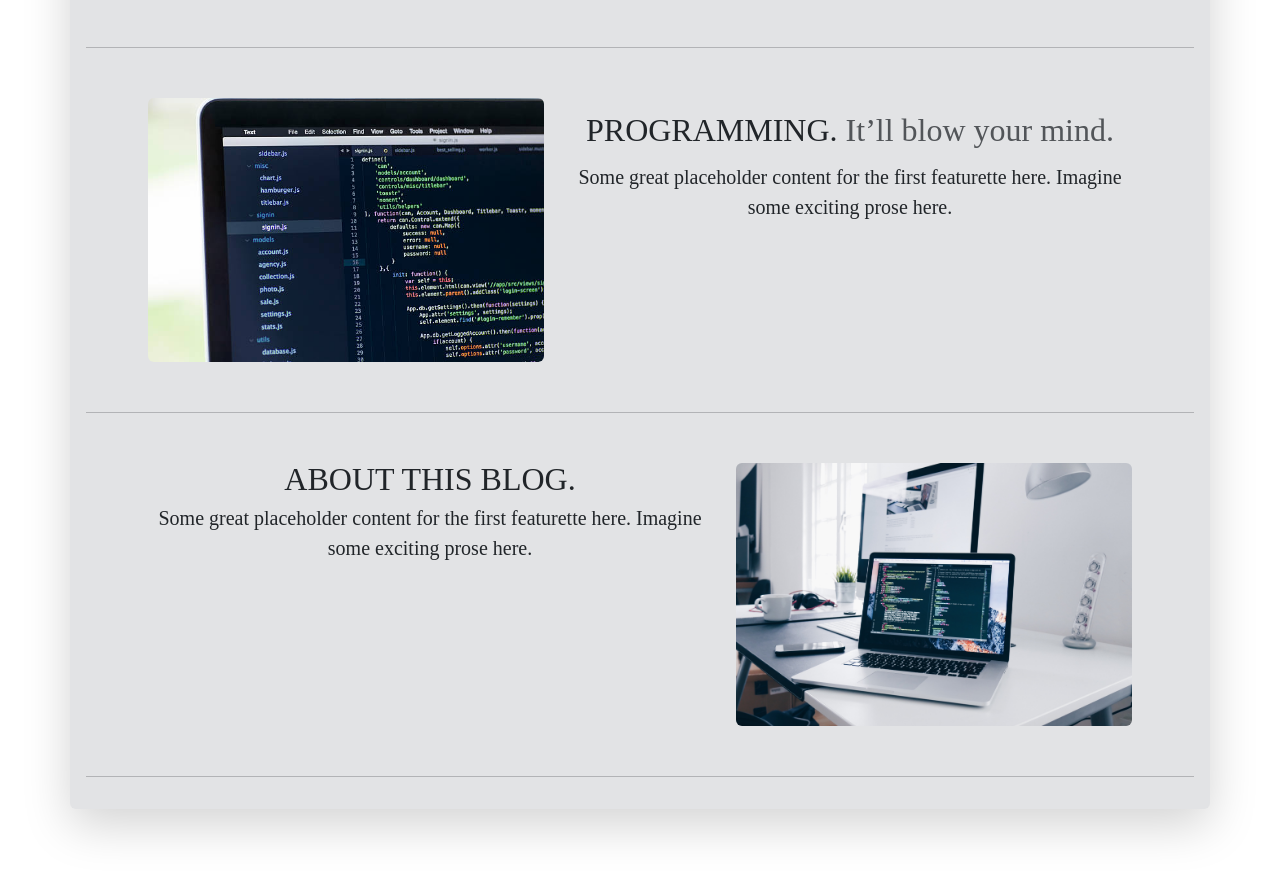
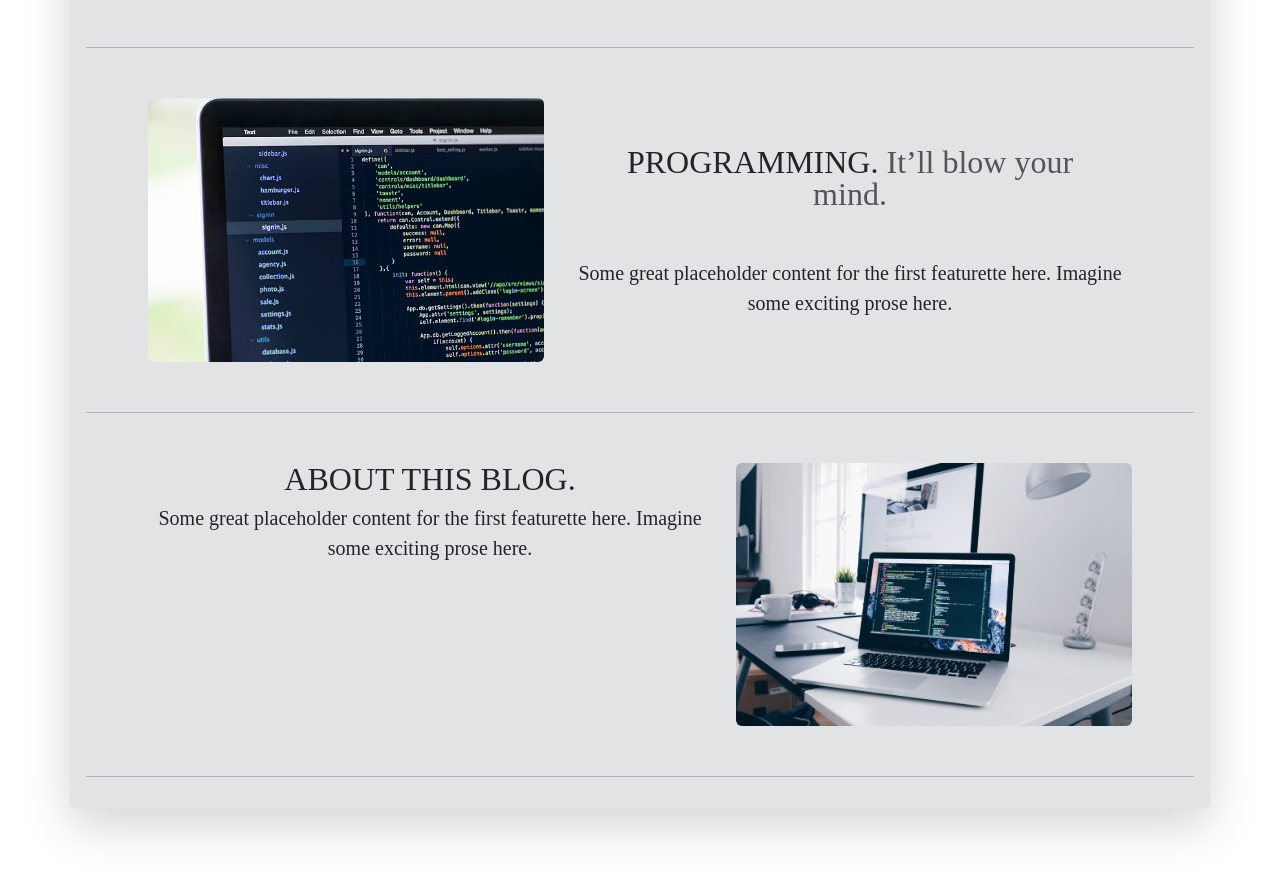
Before and after one commit to CodingwithNK/Coding-withNK, a plain HTML site: page index.html in a window 1280 px wide. Shown: the part 984-1860 px from the top of the page. Drawn offline with nearby package versions, Linux system fonts and the light colour scheme.

Commit message:
Update index.html

```diff
--- a/index.html
+++ b/index.html
@@ -220,7 +220,7 @@
       </div>
 
       <div class="col-md-7">
-        <h2 class="featurette-heading fw-normal lh-1 m-3">PROGRAMMING. <span class="text-muted">It’ll blow your mind.</span></h2>
+        <h2 class="featurette-heading fw-normal lh-1 m-5">PROGRAMMING. <span class="text-muted">It’ll blow your mind.</span></h2>
         <p class="lead">Some great placeholder content for the first featurette here. Imagine some exciting prose here.</p>
       </div>
 
```
